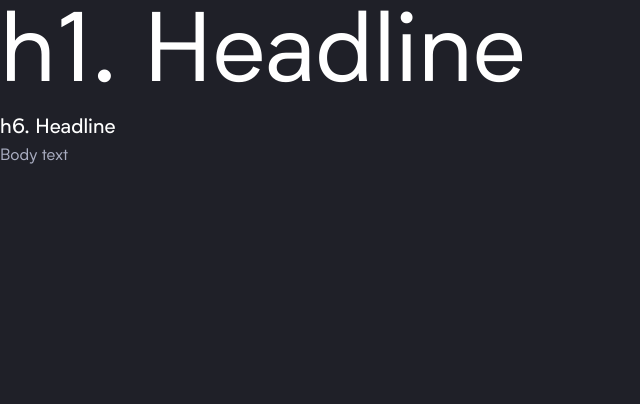
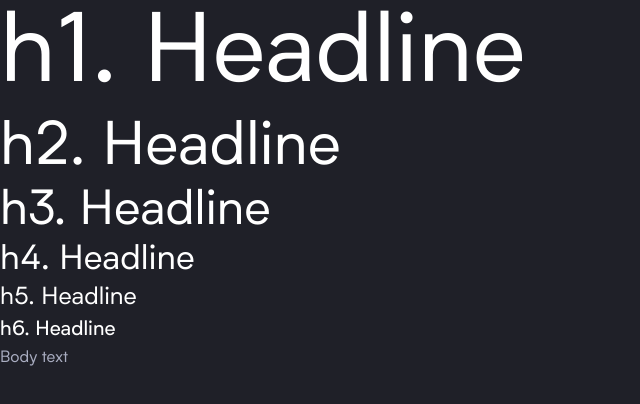
Before and after one commit to helciofranco/helciofranco.com, a Next.js app: page / in a window 1280 px wide. Shown: the top 404 px of the page, without its empty margins (0-640 px from the left). Built offline with nearby package versions, Linux system fonts and the light colour scheme.

Commit message:
chore: add text examples

```diff
--- a/src/modules/home/index.tsx
+++ b/src/modules/home/index.tsx
@@ -5,6 +5,10 @@ const Home = () => {
   return (
     <Box>
       <Text variant="h1">h1. Headline</Text>
+      <Text variant="h2">h2. Headline</Text>
+      <Text variant="h3">h3. Headline</Text>
+      <Text variant="h4">h4. Headline</Text>
+      <Text variant="h5">h5. Headline</Text>
       <Text variant="h6">h6. Headline</Text>
       <Text color="secondary">Body text</Text>
     </Box>
```
